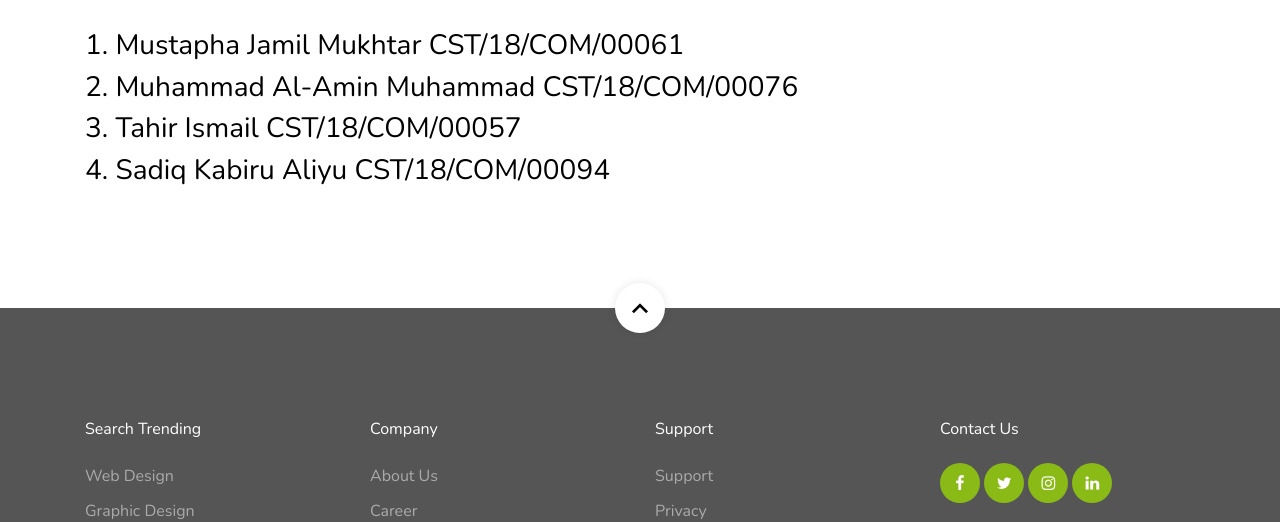
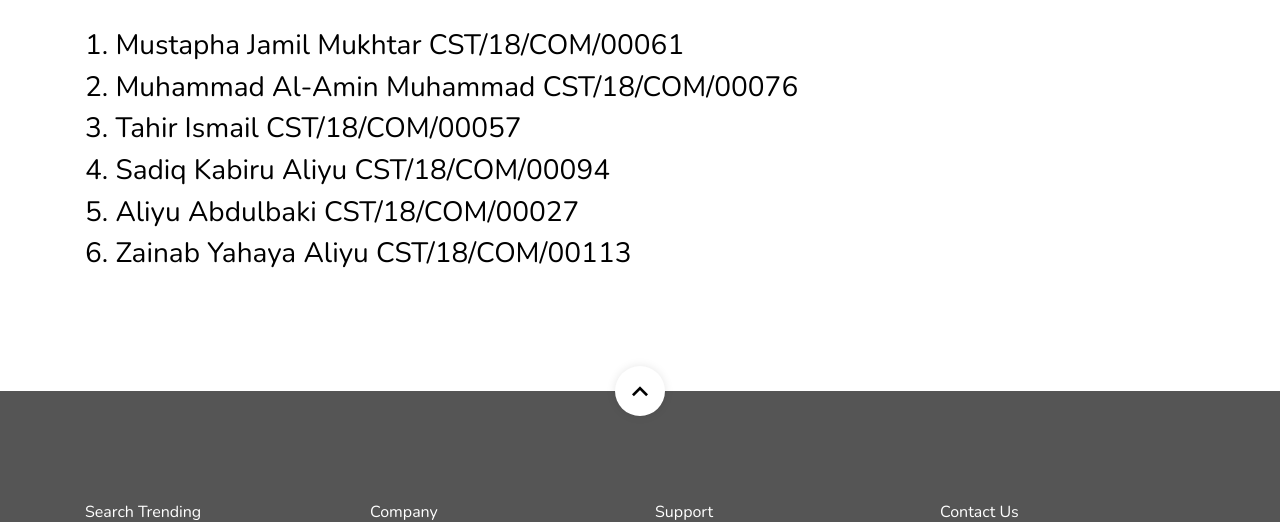
Before and after one commit to mjay0100/python-job-, a Django app: page /students/ in a window 1280 px wide. Shown: the part 454-976 px from the top of the page. Run offline with Django 4.2, Linux system fonts and the light colour scheme; some libraries are stand-ins or nearby versions; some web fonts are replaced.

Commit message:
edited names

```diff
--- a/templates/students.html
+++ b/templates/students.html
@@ -22,6 +22,8 @@
         <h3>2. Muhammad Al-Amin Muhammad <span class="capitalize">CST/18/COM/00076</span></h3>
         <h3>3. Tahir Ismail <span class="capitalize">CST/18/COM/00057</span></h3>
         <h3>4. Sadiq Kabiru Aliyu <span class="capitalize">CST/18/COM/00094</span></h3>
+        <h3>5. Aliyu Abdulbaki <span class="capitalize">CST/18/COM/00027</span></h3>
+        <h3>6. Zainab Yahaya Aliyu <span class="capitalize">CST/18/COM/00113</span></h3>
     </div>
 </section>
 {% endblock %}
```
